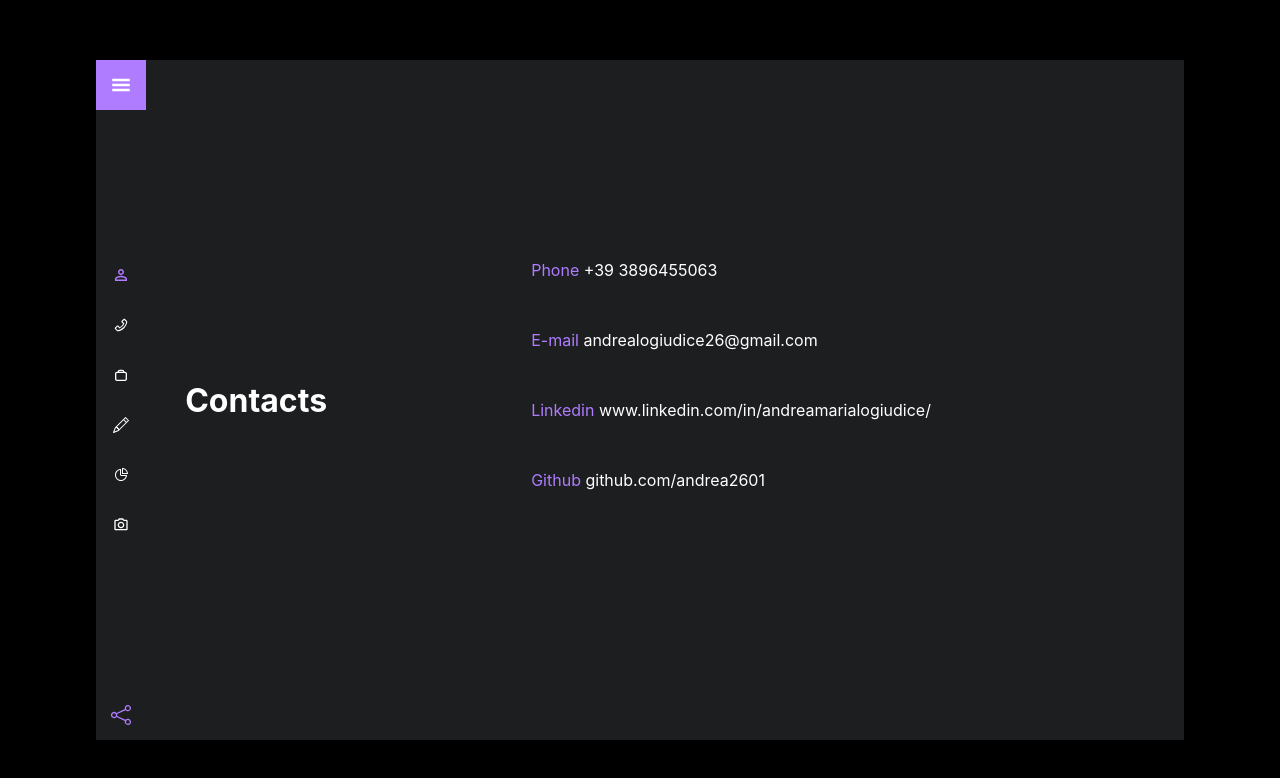
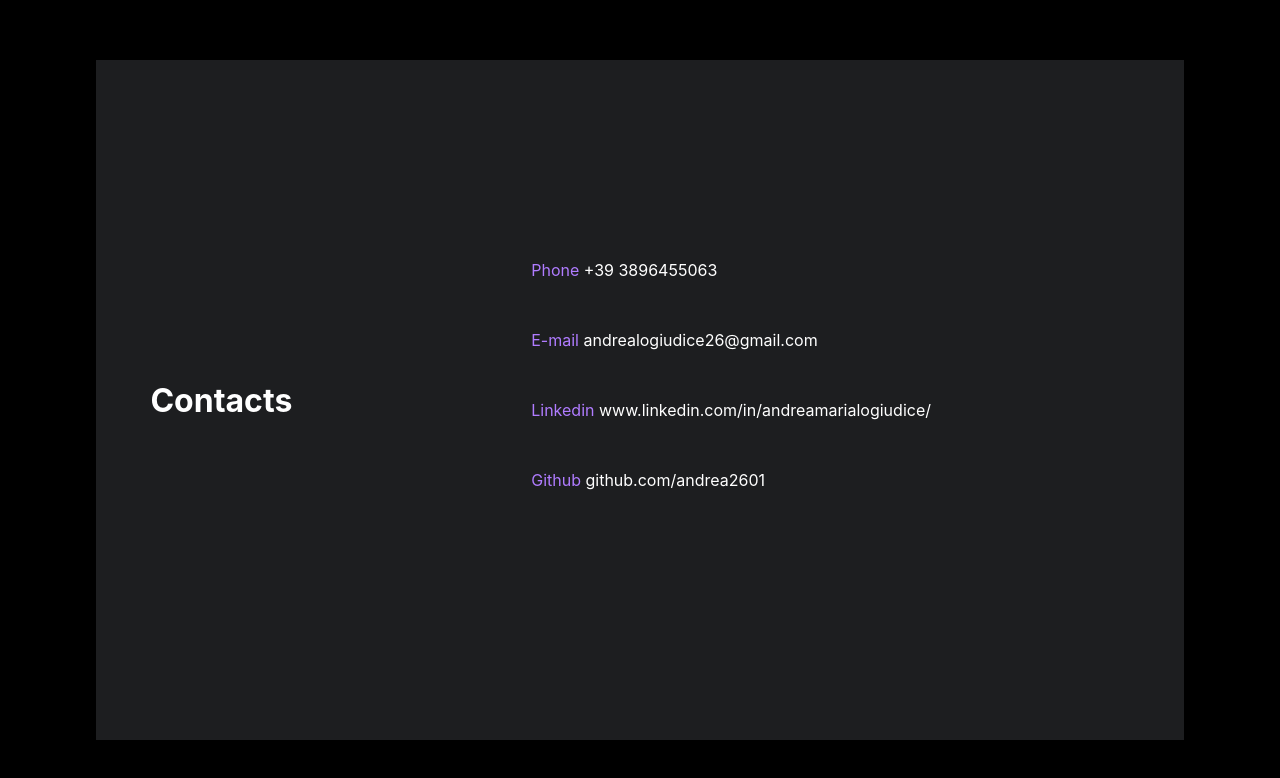
Before and after one commit to andrea2601/myCv, a Next.js app: page /contacts in a window 1280 px wide. Shown: the top 778 px of the page. Built offline with nearby package versions, Linux system fonts and the light colour scheme.

Commit message:
fix: sidebar removed

```diff
--- a/components/DefaultLayout/index.jsx
+++ b/components/DefaultLayout/index.jsx
@@ -7,7 +7,7 @@ export const DefaultLayout = ({ children }) => {
   return (
     <div className={styles.PageContainer}>
       <div className={styles.container}>
-        <SideBar openSideBar={setIsOpen} />
+        {/* <SideBar openSideBar={setIsOpen} /> */}
         <SideBarOpen isOpen={isOpen} setIsOpen={setIsOpen} />
 
 
```
